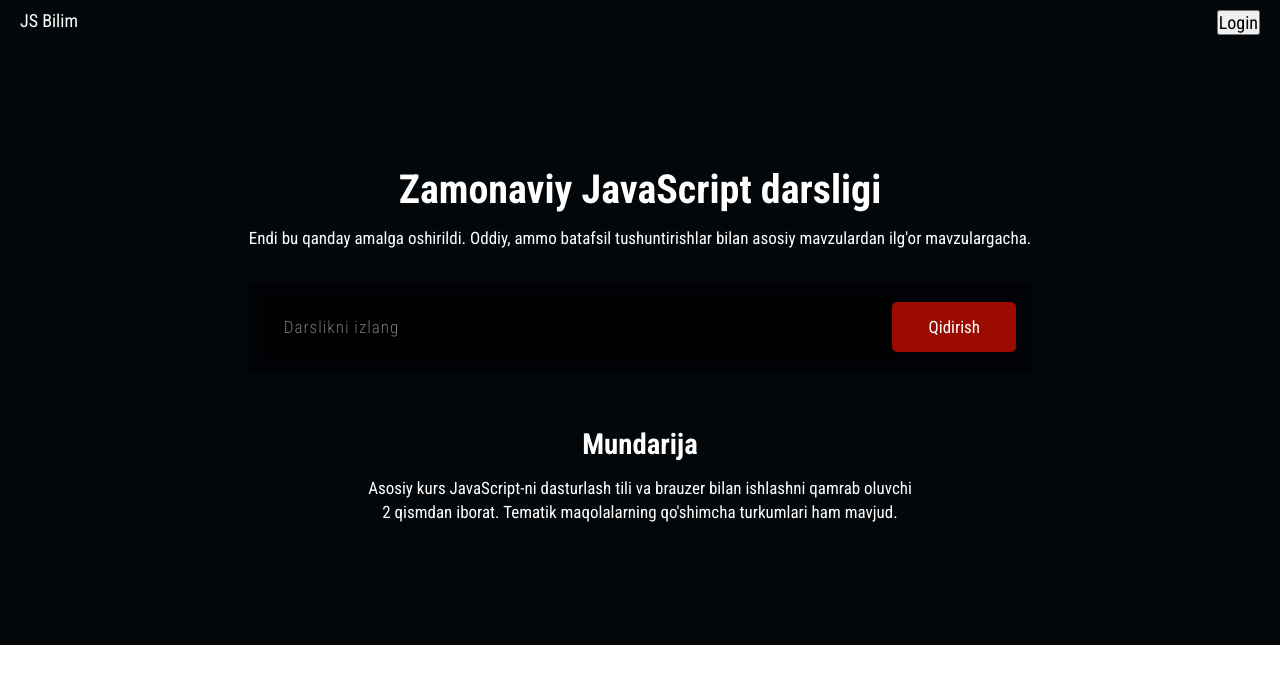
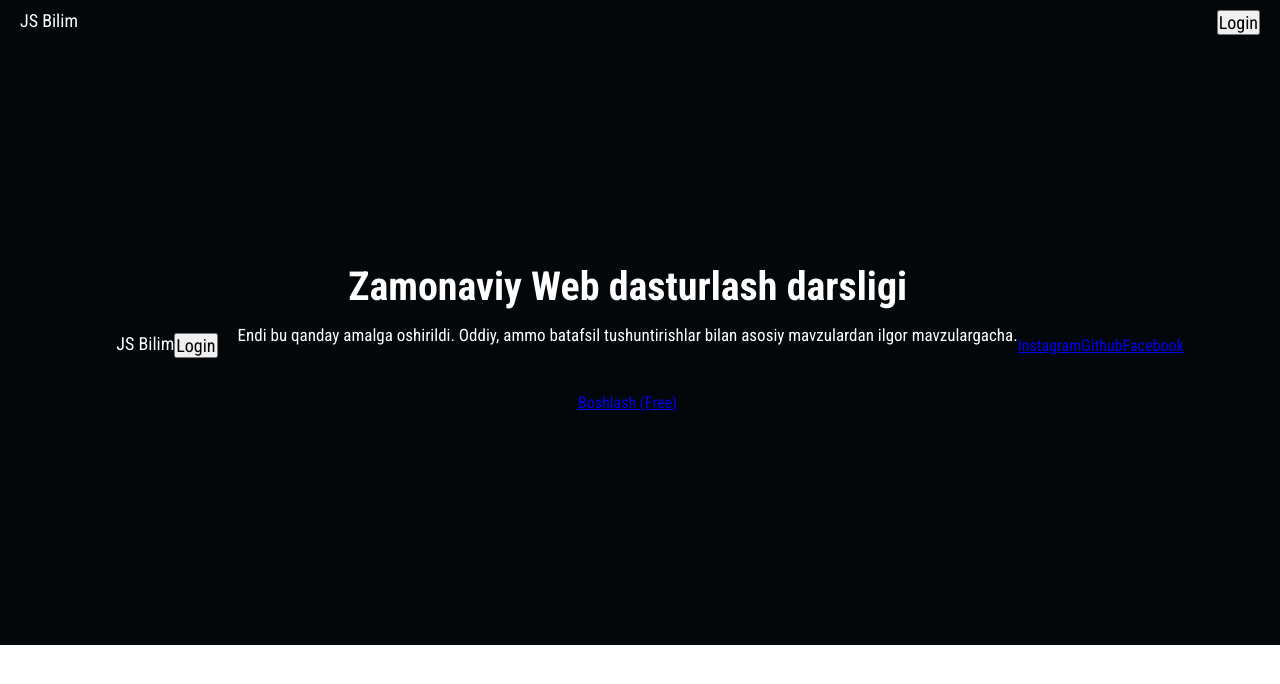
Before and after one commit to umarnazarov/js-bilim, a Next.js app: page / in a window 1280 px wide. Shown: the top 684 px of the page. Built offline with nearby package versions, Linux system fonts and the light colour scheme.

Commit message:
Hero page content changed

```diff
--- a/components/Hero/index.js
+++ b/components/Hero/index.js
@@ -1,20 +1,24 @@
-import React from 'react'
-import SearchBar from '../SearchBar'
+import Link from 'next/link'
 import cls from './hero.module.scss'
+import Navbar from "../Navbar"
 
 function index() {
     return (
         <div className={cls.container}>
+            <Navbar />
             <div className={cls.content}>
                 <div>
-                    <h1 className={cls._title}>Zamonaviy JavaScript darsligi</h1>
-                    <p className={cls._description}>Endi bu qanday amalga oshirildi. Oddiy, ammo batafsil tushuntirishlar bilan asosiy mavzulardan ilg'or mavzulargacha.</p>
-                    <SearchBar />
+                    <h1 className={cls._title}><span id={cls.underlineded}>Zamonaviy</span> Web dasturlash darsligi</h1>
+                    <p className={cls._description}>Endi bu qanday amalga oshirildi. Oddiy, ammo batafsil tushuntirishlar bilan asosiy mavzulardan ilgor mavzulargacha.</p>
+                    <div className={cls._btn}>
+                        <Link href="/courses">Boshlash (Free)</Link>
+                    </div>
                 </div>
-                <div className={cls.about}>
-                    <h3 className={cls._mainText}>Mundarija</h3>
-                    <p className={cls._mainDescrip}>Asosiy kurs JavaScript-ni dasturlash tili va brauzer bilan ishlashni qamrab oluvchi 2 qismdan iborat. Tematik maqolalarning qo'shimcha turkumlari ham mavjud.</p>
-                </div>
+            </div>
+            <div className={cls.socials}>
+                <a className={cls.social} href='#' blank="true">Instagram</a>
+                <a className={cls.social} href='#' blank="true">Github</a>
+                <a className={cls.social} href='#' blank="true">Facebook</a>
             </div>
         </div>
     )
```
